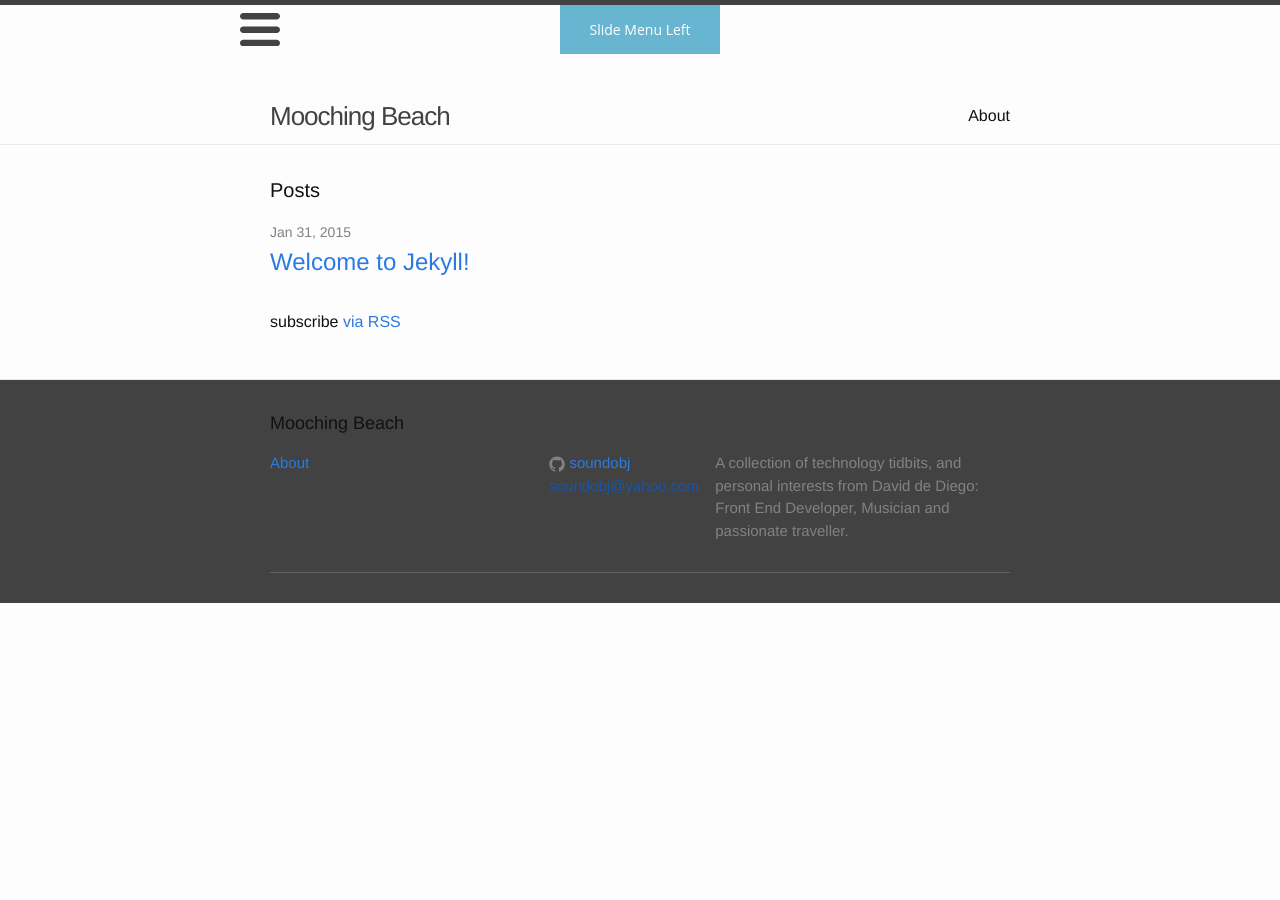
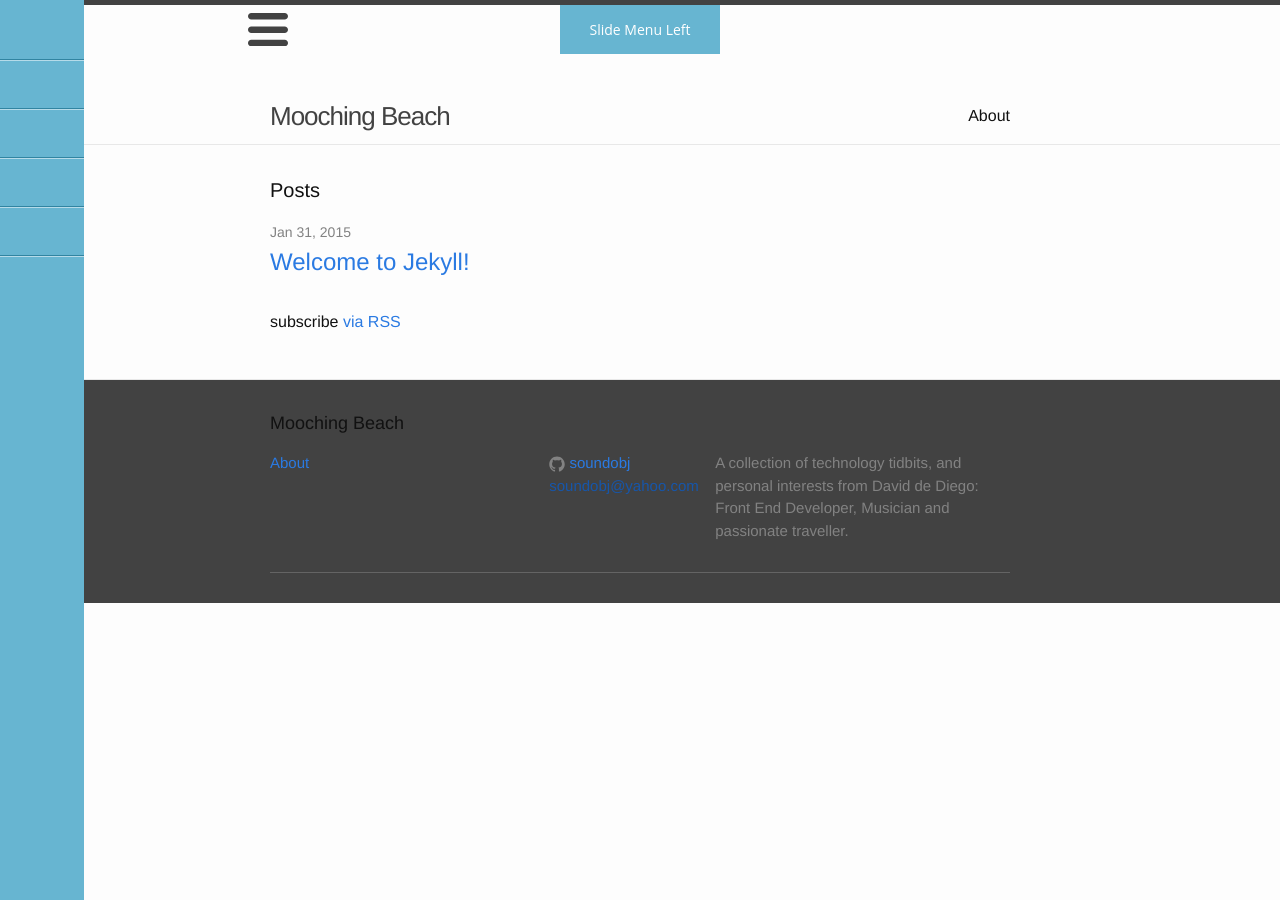
Before and after one commit to soundobj/soundobj.github.io, a Jekyll site: the page built from index.html, in a window 1280 px wide. Built offline with Jekyll 4.4.1, drawn with Linux system fonts in a browser that asks for light colours.

Commit message:
z index of menu bar and menu icon
todo body grey is now above.

menu item show above menu bar

```diff
--- a/css/menu.css
+++ b/css/menu.css
@@ -51,14 +51,16 @@ section.toggle {
 .menu-button {
     width: 5%;
     margin-top: 1%;
+    margin-left: 1%;
     /*float: left;*/
     position: absolute;
     left: 0px;
+    z-index: 25;
 }
 
 .menu-button-open {
     position: absolute;
-    left: 300px;
+    left: 31%;
     -webkit-transition: all 0.3s;
     -moz-transition: all 0.3s;
     -ms-transition: all 0.3s;
@@ -103,7 +105,7 @@ button.close-menu:focus {
 
 nav.slide-menu-left {
     top: 0;
-    width: 300px;
+    width: 10%;
     height: 100%;
 }
 nav.slide-menu-left li {
--- a/css/style.css
+++ b/css/style.css
@@ -96,7 +96,8 @@ section.toggle {
 /* general style for all menus */
 nav.menu {
     position: fixed;
-    z-index: 20;
+    /*z-index: 20;*/
+    z-index: 10;
     background-color: #67b5d1;
     overflow: hidden;
     -webkit-transition: all 0.3s;
@@ -127,7 +128,8 @@ nav.slide-menu-right,
 nav.push-menu-left,
 nav.push-menu-right {
     top: 0;
-    width: 300px;
+    /*width: 300px;*/
+    width: 30%;
     height: 100%;
 }
 nav.slide-menu-left li,
--- a/js/menu.js
+++ b/js/menu.js
@@ -31,7 +31,7 @@
 	toggleSlideLeft.addEventListener( "click", function(){
 		console.log("click lieft");
 		classie.add( body, "sml-open" );
-		$(".menu-button").addClass("menu-button-open");
+		// $(".menu-button").addClass("menu-button-open");
 		document.body.appendChild(mask);
 		activeNav = "sml-open";
 	} );
```
